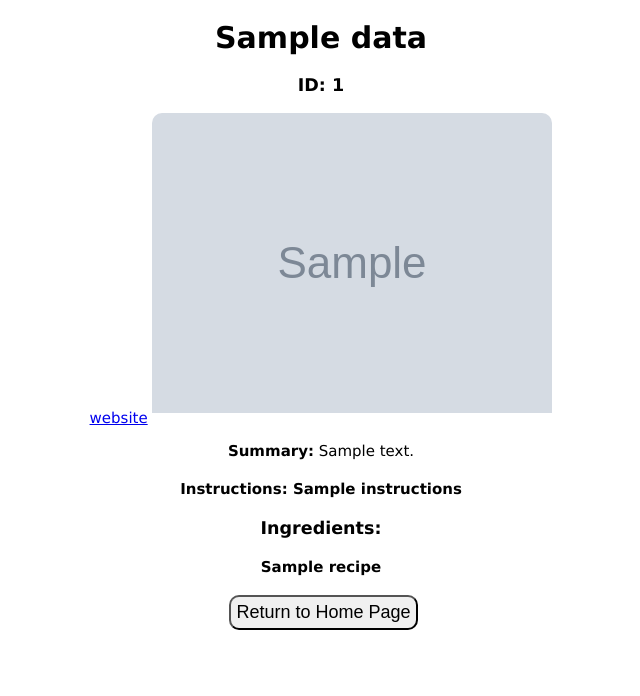
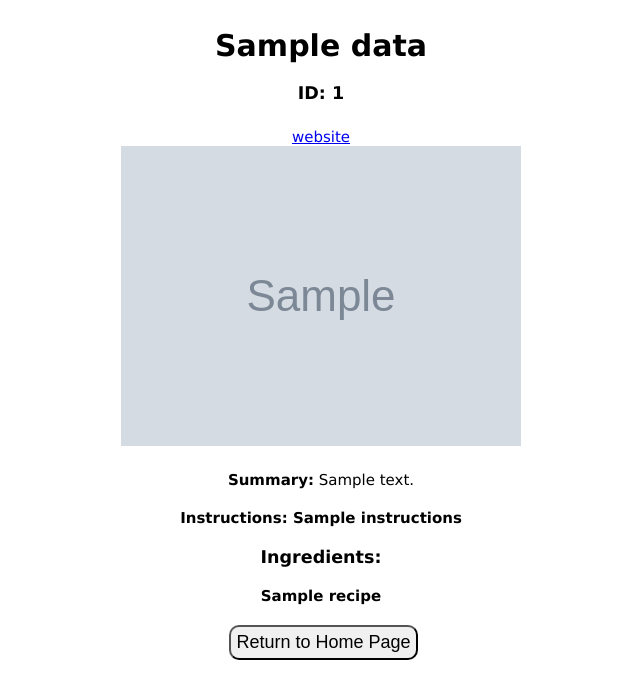
Before and after one commit to staticBytess/Recipe-APP, a Flask app: page /view in a window 1280 px wide. Shown: the top 696 px of the page, without its empty margins (319-959 px from the left). Run offline with Flask 3, Linux system fonts and the light colour scheme; grey boxes marked "Sample" are stand-in pictures; a database or web service that is not in the repository returns one stand-in record (values such as "Sample title").

Commit message:
Styling for view.html

```diff
--- a/flaskApp/static/style.css
+++ b/flaskApp/static/style.css
@@ -8,6 +8,22 @@
     display: flex;
     justify-content: center;
     padding-bottom: 100px;
+}
+
+#recipe-header {
+    display: flex;
+    flex-direction: column;
+    align-items: center;
+    text-align: center;
+
+    button{
+        margin-bottom: 20px; /*seperates the button further from the image */
+    }
+
+    h3{
+        margin-top: 0px;
+        margin-bottom: 25px;
+    }
 }
 
 .saved-recipe{
@@ -88,5 +104,4 @@ form {
 
 img{
     padding-bottom: 10px;
-    border-radius: 10px;
 }
```
